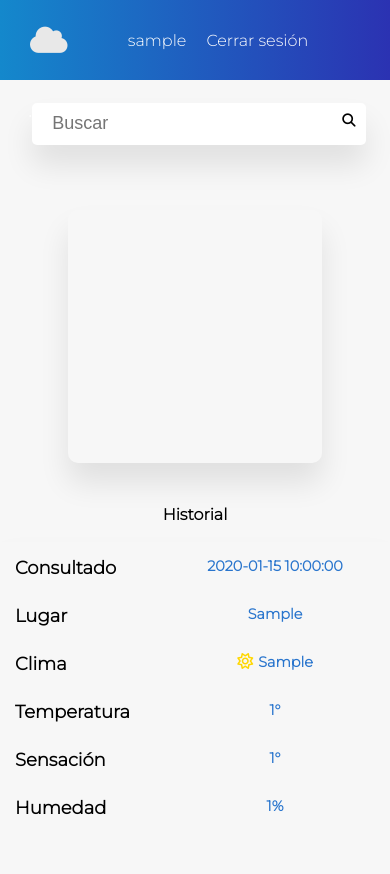
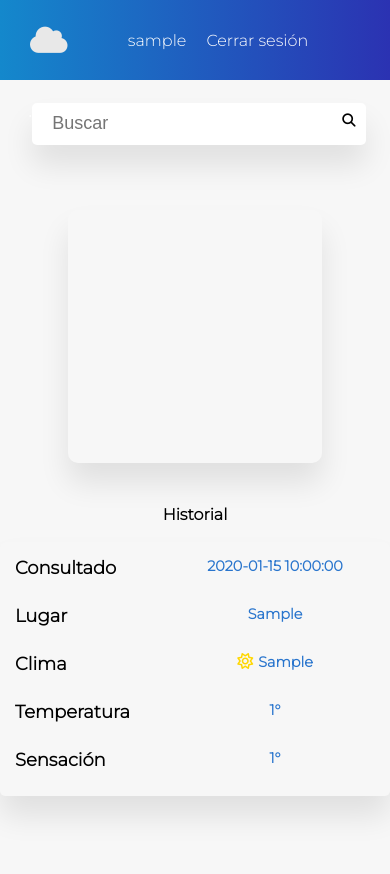
Before and after one commit to Bryanacosta3205/meteorologio, a Flask app: page / in a window 390 px wide; the page is wider, and only the part inside the window is pictured. Before the commit the page ends 815 px from the top of that part, so only its background shows below. Run offline with Flask 2, Linux system fonts and the light colour scheme; a user stored in the database is signed in; tables that the repository leaves empty hold one stand-in row (values such as "Sample post"); some libraries are stand-ins or nearby versions.

Commit message:
20200129 6

```diff
--- a/static/style.css
+++ b/static/style.css
@@ -1,3 +1,5 @@
+
+
 .main-wrap {
   font-family: "Montserrat";
   background: linear-gradient(to right, #1488cc, #2b32b2);
@@ -52,7 +54,10 @@
 
 .historial{
   border-collapse: collapse;
-  position: absolute;
+
+  height: 500px;
+
+
 }
   .historial thead{
     display: none;
@@ -67,6 +72,7 @@
     margin-bottom: 15px;
   }
   .historial td{
+
     text-align: center;
    padding-left: 50%;
     position: relative;
@@ -108,11 +114,6 @@
     justify-content: center;
   }
 
- /*  .weather-card{
-    width: 100%;
-    height: 100%;
-  } */
-
   .weather-card-container {
     display: flex;
     flex-direction: column;
@@ -121,8 +122,9 @@
 
   }
 
-
-
+  .card-content-active{
+    height: 100vh;
+  }
 
 }
 
@@ -268,10 +270,8 @@
   border-radius: 5px;
   margin-left: -30px;
   outline: none;
-
   background-color: Transparent;
   background-repeat: no-repeat;
-
   cursor: pointer;
   overflow: hidden;
 }
@@ -294,7 +294,6 @@
 .signup_container {
   font-family: "montserrat";
   color: rgb(27, 27, 27);
-
   padding: 16px;
 }
 
@@ -338,7 +337,7 @@
 .reg-card {
   background: white;
   width: 100%;
-  height: 25vh;
+  height: 100%;
   border-radius: 10px;
   box-shadow: 0 20px 30px 0 rgba(1, 1, 1, 0.096);
   display: flex;
@@ -355,21 +354,18 @@
 .card-content-active {
   height: 100%;
   width: 100%;
-
-
-  display: block;
   color: #707070;
   overflow-y: scroll;
   border-radius: 5px;
-
 }
 
 .historial {
+  height: 900px;
   border-collapse: collapse;
   border-radius: 5px;
   width: 100%;
   cursor: pointer;
-  min-width: 520px;
+  min-width: 32.5rem;
   font-family: "Montserrat", sans-serif, monospace;
 
   font-size: 0.9em;
--- a/templates/base.html
+++ b/templates/base.html
@@ -1,9 +1,9 @@
 <!DOCTYPE html>
-<html lang="es">
+<html lang="es" class="notranslate">
 
 <head>
     <meta charset="UTF-8">
-    <meta name="viewport" content="width=device-width, initial-scale=1.0">
+    <meta name="viewport" content="width=device-width, initial-scale=1.1">
     <meta name="description" content="Consulta del clima">
     <title>Meteorologio</title>
     <link rel="icon" type="image/png"
@@ -20,7 +20,7 @@
 
 </head>
 
-<body style="background-color: #F7F7F7;color: white;margin: 0;">
+<body style="background-color: #F7F7F7;color: white;margin: 0;height: 100%;">
 
     <header class="main-wrap">
         <div class="logo-mini" >
--- a/templates/index.html
+++ b/templates/index.html
@@ -57,7 +57,7 @@
             </div>
            <legend style="color: black;font-family: 'Montserrat';font-weight: bolder;">Historial</legend>
            <br>
-           <div class="reg-card">
+           <div class="reg-card" style="height: 30vh;margin-bottom: 20%;">
 
                 {% if not current_user.is_authenticated%}
                 <div class="card-content">
```
